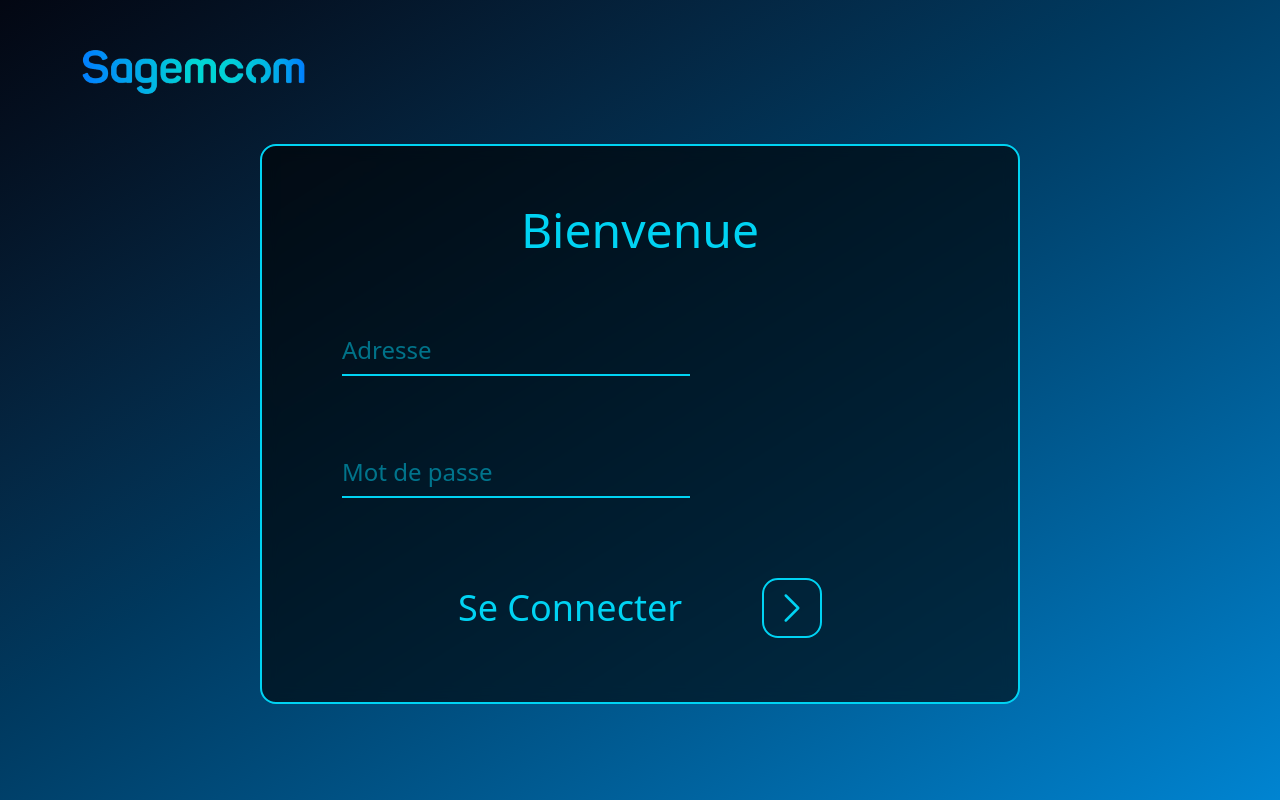
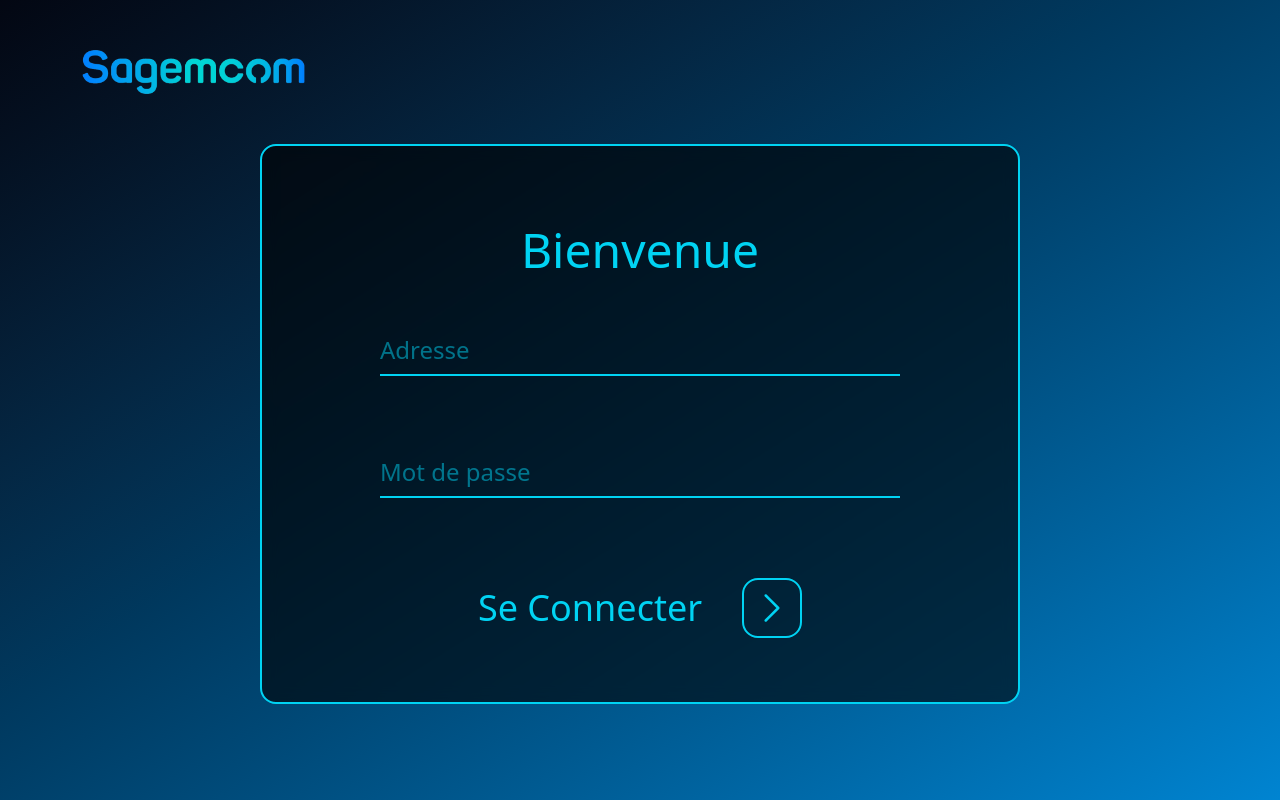
Before and after one commit to Sirine-Chebbi/Final-Project, a React (Vite) app in the folder log_analyzer/: page / in a window 1280 px wide. Built offline with nearby package versions, Linux system fonts and the light colour scheme.

Commit message:
ajustement du front

```diff
--- a/log_analyzer/src/components/NFT/TableNFT.jsx
+++ b/log_analyzer/src/components/NFT/TableNFT.jsx
@@ -23,6 +23,12 @@ const TableNFT = ({ testResults, antenne, mesure, bande, setSelectedMin, setSele
   const maxLimit = Math.max(...filteredResults.map((result) => parseFloat(result.lim_max)));
 
   useEffect(() => {
+    if (minLimit === Infinity || maxLimit === -Infinity) {
+      setSelectedMin(0);
+      setSelectedMax(0);
+      return;
+    }
+
     setSelectedMin(minLimit);
     setSelectedMax(maxLimit);
   }, [minLimit, maxLimit, setSelectedMin, setSelectedMax]);
--- a/log_analyzer/src/components/Wifi_Conduit/Graph.jsx
+++ b/log_analyzer/src/components/Wifi_Conduit/Graph.jsx
@@ -536,7 +536,7 @@ export const Graph = ({testResults, selectedFrequency, selectedAntenne, Bande, A
             </ResponsiveContainer>
           </div>
           <button
-            onClick={async () => exportPDF("evm")}
+            onClick={async () => exportAllGraphsToPDF()}
             className="mt-0 px-4 py-2 bg-cyan-400 hover:text-cyan-400 hover:bg-black duration-150 border-2 border-cyan-400 rounded-xl cursor-pointer text-black"
           >
             Exporter en PDF
@@ -623,7 +623,7 @@ export const Graph = ({testResults, selectedFrequency, selectedAntenne, Bande, A
             </ResponsiveContainer>
           </div>
           <button
-            onClick={async () => exportPDF("rss")}
+            onClick={async () => exportAllGraphsToPDF()}
             className="mt-0 px-4 py-2 bg-cyan-400 hover:text-cyan-400 hover:bg-black duration-150 border-2 border-cyan-400 rounded-xl cursor-pointer text-black"
           >
             Exporter en PDF
@@ -707,7 +707,7 @@ export const Graph = ({testResults, selectedFrequency, selectedAntenne, Bande, A
             </ResponsiveContainer>
           </div>
           <button
-            onClick={async () => exportPDF("delta")}
+            onClick={async () => exportAllGraphsToPDF()}
             className="mt-0 px-4 py-2 bg-yellow-400 hover:text-yellow-400 hover:bg-black duration-150 border-2 border-yellow-400 rounded-xl cursor-pointer text-black"
           >
             Exporter en PDF
--- a/log_analyzer/src/pages/Sign_in.jsx
+++ b/log_analyzer/src/pages/Sign_in.jsx
@@ -13,17 +13,18 @@ const Sign_in = () => {
             </div>
           </div>
         </header>
-        <div className="bg-black/60 backdrop-blur-sm rounded-2xl border-2 border-cyan-400 flex-col justify-self-center w-190 h-140">
-          <h2 className="text-cyan-400 justify-self-center mt-15 text-5xl font-medium">Bienvenue</h2>
-          <input type="text" placeholder="Adresse" className="border-b-2 border-cyan-400 text-cyan-400 ml-20 mt-20 text-2xl pb-2 outline-none" /><br />
-          <input type="text" placeholder="Mot de passe" className="border-b-2 border-cyan-400 text-cyan-400 ml-20 mt-20 text-2xl pb-2 outline-none" /><br />
-          <div className="justify-self-center gap-20 items-center flex">
+        <div className="bg-black/60 backdrop-blur-sm rounded-2xl border-2 border-cyan-400 flex-col justify-self-center w-190 h-140 justify-items-center">
+
+          <h2 className="text-cyan-400 mt-20 text-5xl font-medium">Bienvenue</h2>
+          <input type="text" placeholder="Adresse" className="border-b-2 border-cyan-400 text-cyan-400 mt-15 text-2xl pb-2 outline-none w-130"/><br/>
+          <input type="text" placeholder="Mot de passe" className="border-b-2 border-cyan-400 text-cyan-400 mt-20 text-2xl pb-2 outline-none w-130"/><br/>
+
+          <div className="gap-10 items-center flex">
             <h1 className="text-cyan-400 text-4xl mt-20 font-medium">Se Connecter</h1>
             <button className="border-2 border-cyan-400 rounded-2xl h-15 mt-20 group hover:bg-cyan-400 duration-300 cursor-pointer p-2">
               <svg xmlns="http://www.w3.org/2000/svg" fill="none" viewBox="0 0 24 24" strokeWidth="1.5" stroke="oklch(0.789 0.154 211.53)" className="size-10 group-hover:stroke-gray-900">
                 <path strokeLinecap="round" strokeLinejoin="round" d="m8.25 4.5 7.5 7.5-7.5 7.5" />
               </svg>
-
             </button>
           </div>
         </div>
--- a/log_analyzer/src/pages/Test_Wifi.jsx
+++ b/log_analyzer/src/pages/Test_Wifi.jsx
@@ -1,9 +1,9 @@
-import Upload from "../components/Wifi_Conduit/Upload"
 import { useState, useEffect } from "react";
 import axios from "axios";
 import jsPDF from "jspdf";
 import autoTable from "jspdf-autotable";
 import Navbar from "../components/Navbar";
+import Uploadtest from "../components/Test/Uploadtest";
 
 
 const Test_Wifi = () => {
@@ -75,8 +75,8 @@ const Test_Wifi = () => {
         <Navbar></Navbar>
             <div>
                 <div className=" flex justify-between h-fit ml-20 mr-20 -mt-2 p-5 ">
-                    <div className='-mt-10 mr-20'>
-                        <Upload></Upload><br />
+                    <div className=' mr-20'>
+                        <Uploadtest></Uploadtest><br />
                         <input onChange={onChangeHandler} type="text" placeholder="ligne de test" className="border-2 border-cyan-400 rounded-xl p-5 outline-none text-cyan-400 h-10 text-xl"/><br />
                         <button
                             onClick={() => exportPDF(`Environnement des tests`, testResults)}
@@ -90,25 +90,25 @@ const Test_Wifi = () => {
                             {testResults.map((result, index) => (
                                 <tbody key={index}>
                                     <tr>
-                                        <td className="text-cyan-400 font-bold">APPLICATION VERSION</td>
+                                        <td className="py-5 text-cyan-400 font-bold">APPLICATION VERSION</td>
                                         <td className="py-5 px-20">{result.APPLICATION_VERSION}</td>
                                     </tr><tr>
-                                        <td className="text-cyan-400 font-bold">IQFACT_VERSION</td>
+                                        <td className="py-5 text-cyan-400 font-bold">IQFACT_VERSION</td>
                                         <td className="py-5 px-20">{result.IQFACT}</td>
                                     </tr>
                                     <tr>
-                                        <p className="text-yellow-400 font-bold font-underline text-4xl py-2 border-b-2 w-fit">Scos-version</p>
+                                        <p className="pt-10 text-yellow-400 font-bold font-underline text-4xl py-2 border-b-2 w-fit">Scos-version</p>
                                     </tr>
                                     <tr>
                                         <td className="text-cyan-400 font-bold">SCOS VERSION</td>
                                         <td className="py-5 px-20">{result.BOOTFS1}</td>
                                     </tr>
                                     <tr>
-                                        <td className="py-5 text-cyan-400 font-bold">MCU_FIRMWARE</td>
+                                        <td className="text-cyan-400 font-bold">MCU_FIRMWARE</td>
                                         <td className="py-5 px-20">{result.MCU_FIRMWARE}</td>
                                     </tr>
                                     <tr>
-                                        <td className="py-5 text-cyan-400 font-bold">Version MVRAM</td>
+                                        <td className="text-cyan-400 font-bold">Version MVRAM</td>
                                         <td className="py-5 px-20">{result.SROM}</td>
                                     </tr>
                                     <tr>
```
Also changed, not shown: 44 other files (tests, documents, lock files or other folders).
